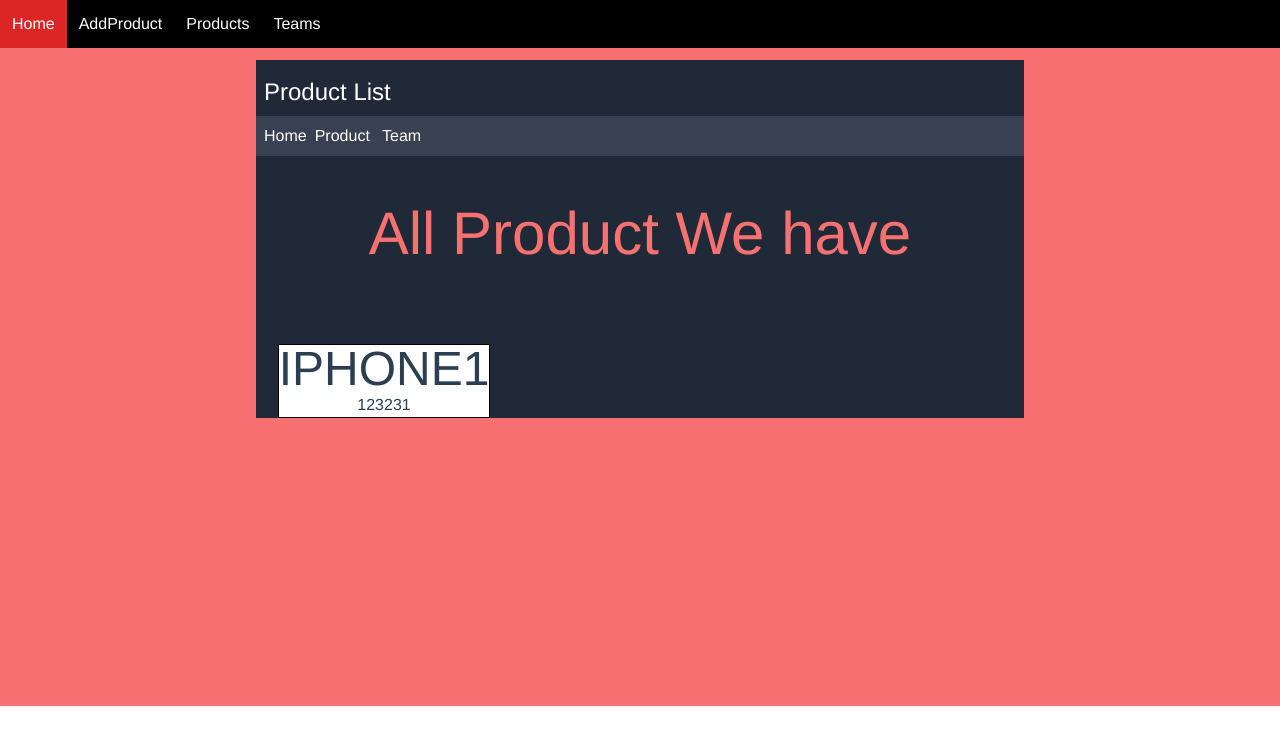
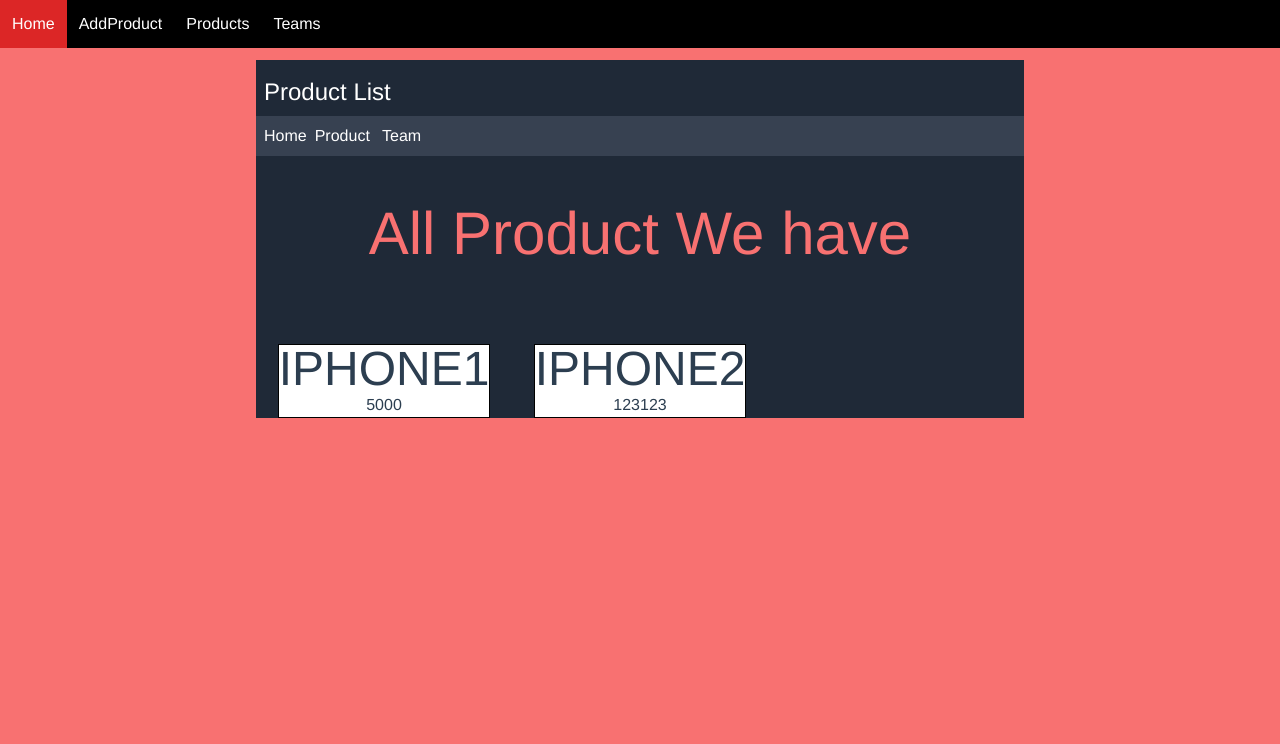
Before and after one commit to 36-37-58-INT221/FrontEnd, a Vue app: page /ProductList in a window 1280 px wide. Shown: the top 744 px of the page. Built offline with nearby package versions, Linux system fonts and the light colour scheme; data requests are answered from the project's data file.

Commit message:
[ADD] productId and full bgColor

```diff
--- a/db.json
+++ b/db.json
@@ -22,6 +22,7 @@
   "havecolors": [],
   "products": [
     {
+      "productId": 1,
       "pathPic": "จารแดง.png",
       "name": "IPHONE1",
       "description": "IPHONE1IPHONE1",
@@ -31,13 +32,32 @@
           "colorCode": "#E94F37"
         }
       ],
-      "price": 123231,
+      "price": 5000,
       "brand": {
         "brandId": 1,
         "name": "Apple"
       },
-      "manufactureDate": "2021-05-20",
+      "manufactureDate": "2021-04-29",
       "id": 1
+    },
+    {
+      "productId": 2,
+      "pathPic": "จารแดง.png",
+      "name": "IPHONE2",
+      "description": "IPHONE2IPHONE2",
+      "color": [
+        {
+          "colorId": 1,
+          "colorCode": "#E94F37"
+        }
+      ],
+      "price": 123123,
+      "brand": {
+        "brandId": 1,
+        "name": "Apple"
+      },
+      "manufactureDate": "2021-05-12",
+      "id": 2
     }
   ]
 }
--- a/src/App.vue
+++ b/src/App.vue
@@ -15,7 +15,7 @@
     </router-link>
   </nav-bar>
 
-<div class="bg-red-400 pb-72 pt-6 -mt-6">
+<div class="bg-red-400 pt-6 -mt-6" style="padding-bottom : 40% ">
 
   <container>
     <home v-if="this.$route.path.indexOf('/Product/') == -1"></home>
--- a/src/components/AddNewProduct.vue
+++ b/src/components/AddNewProduct.vue
@@ -151,7 +151,7 @@
                 this.formdata.price = null,
                 this.formdata.brand = null,
                 this.formdata.manufactureDate = null,
-               this.formdata.color = []
+                this.formdata.color = []
         },
         async submitForm() {
             if (!this.isEdit) {
@@ -167,6 +167,16 @@
                 // const formData = new FormData();
                 // formData.append('Product',blob);
 
+                var proId = null
+
+                if(proId == null){
+                    if(this.products.length > 0){
+                    proId = this.products[this.products.length-1].productId +1;
+                    }
+                    else{
+                        proId = 1;
+                    }
+                }
                 const res = await fetch(this.productsUrl, {
                     method: 'POST',
                     headers: {
@@ -174,6 +184,7 @@
                     },
                     body: JSON.stringify(
                         {
+                        productId : proId,
                         pathPic : this.formdata.pathPic,
                         name: this.formdata.name,
                         description: this.formdata.description,
@@ -195,7 +206,7 @@
                 return;
             }
 
-            await fetch(this.productsUrl + "/" + this.viewProduct.id, {
+            await fetch(this.productsUrl + "/" + this.viewProduct.productId, {
                 method: 'PUT',
                 headers: {
                     'Content-type': 'application/json'
--- a/src/components/Product.vue
+++ b/src/components/Product.vue
@@ -63,12 +63,12 @@
     },
     mounted() {
 
-        var index = this.products.findIndex(f => f.id == this.$route.params.productId)
+        var index = this.products.findIndex(f => f.productId == this.$route.params.productId)
         this.viewProduct = this.products[index];
 
     },
     beforeUpdate() {
-        var index = this.products.findIndex(f => f.id == this.$route.params.productId)
+        var index = this.products.findIndex(f => f.productId == this.$route.params.productId)
         this.viewProduct = this.products[index];
         if (index == -1) {
             this.notFoundHook.push(index);
--- a/src/components/ProductList.vue
+++ b/src/components/ProductList.vue
@@ -4,7 +4,7 @@
     <div class="max-w-7xl mx-auto" v-for="product in products" :key="product.id">
 
         <div >
-           <router-link  :to="{ name: 'Product', params: { productId: product.id } }">
+           <router-link  :to="{ name: 'Product', params: { productId: product.productId } }">
             <div class="border  border-black cursor-pointer bg-white">
                 <h1 class=" text-5xl">{{ product.name }} </h1>
                  {{ product.price}}
```
